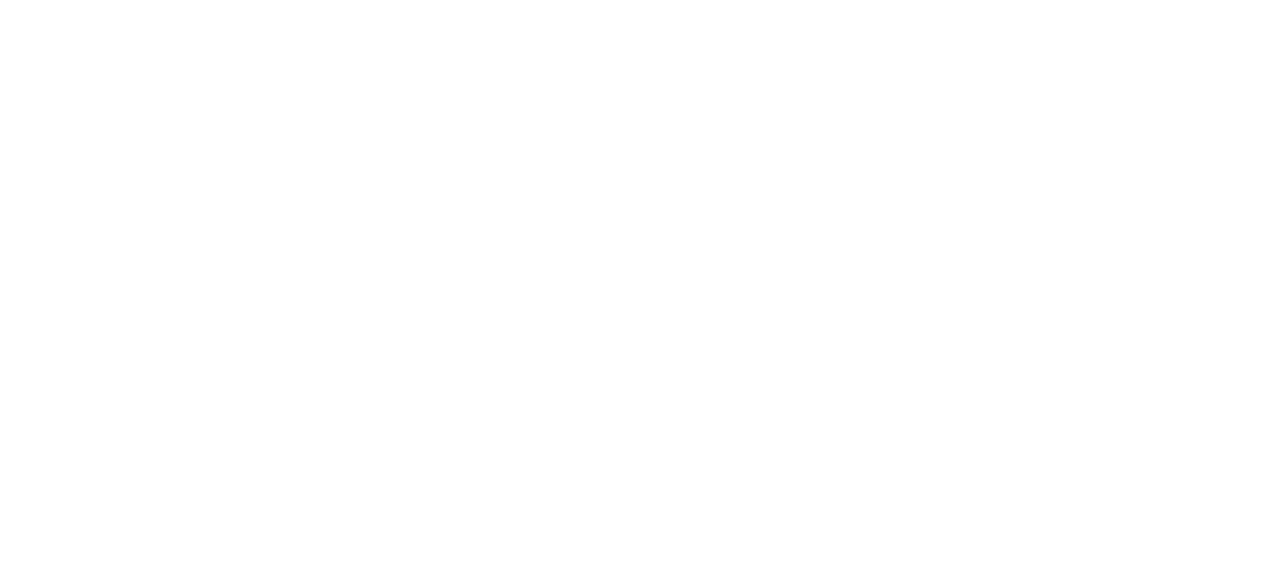
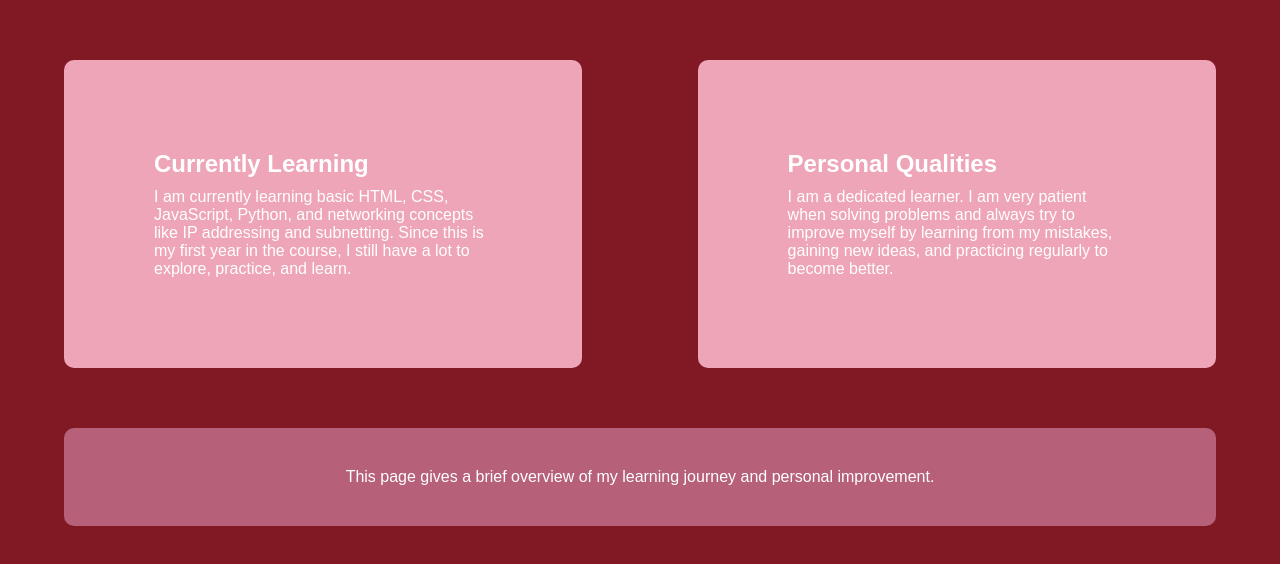
Before and after one commit to r7ee0/portfolio, a plain HTML site: page about.html in a window 1280 px wide. Drawn offline with Linux system fonts and the light colour scheme.

Commit message:
jan 7 commit

```diff
--- a/about.html
+++ b/about.html
@@ -0,0 +1,41 @@
+<!DOCTYPE html>
+<html lang="en">
+<head>
+    <meta charset="UTF-8">
+    <meta name="viewport" content="width=device-width, initial-scale=1.0">
+    <title>About Me</title>
+
+    <link rel="stylesheet" href="css/style3.css">
+</head>
+<body>
+
+    <div class="about-wrapper">
+
+        <div class="box left-box">
+            <h2>Currently Learning</h2>
+            <p>
+               I am currently learning basic HTML, CSS, JavaScript, Python, and networking concepts like IP addressing and
+               subnetting. Since this is my first year in the course, I still have a lot to explore, practice, and learn.
+            </p>
+        </div>
+
+        <div class="box right-box">
+            <h2>Personal Qualities</h2>
+            <p>
+               I am a dedicated learner. I am very patient when solving problems and always
+               try to improve myself by learning from my mistakes, gaining new ideas,
+               and practicing regularly to become better.
+
+            </p>
+        </div>
+
+    </div>
+
+    <div class="bottom-box">
+        <p>
+            This page gives a brief overview of my learning journey and personal improvement.
+        </p>
+    </div>
+
+</body>
+</html>
--- /dev/null
+++ b/css/style3.css
@@ -0,0 +1,44 @@
+* {
+    margin: 0;
+    padding: 0;
+    box-sizing: border-box;
+}
+
+body {
+    background-color: #801923;
+    font-family: Arial, sans-serif;
+    color: #fff;
+    min-height: 90vh;
+}
+
+/* wrapper for left & right boxes */
+.about-wrapper {
+    display: flex;
+    justify-content: space-between;
+    align-items: flex-start;
+    width: 90%;
+    margin: 60px auto 60px auto;
+    gap: 20px;
+}
+
+/* common box style */
+.box {
+    width: 45%;
+    background-color: #eea5b7;
+    padding: 90px;
+    border-radius: 10px;
+}
+
+.box h2 {
+    margin-bottom: 10px;
+}
+
+/* bottom horizontal rectangle */
+.bottom-box {
+    width: 90%;
+    background-color: #d789aba2;
+    margin: 0 auto 30px auto;
+    padding: 40px;
+    text-align: center;
+    border-radius: 10px;
+}
```
Also changed, not shown: project.html (+3 -2 lines), aboutme.html (deleted).
